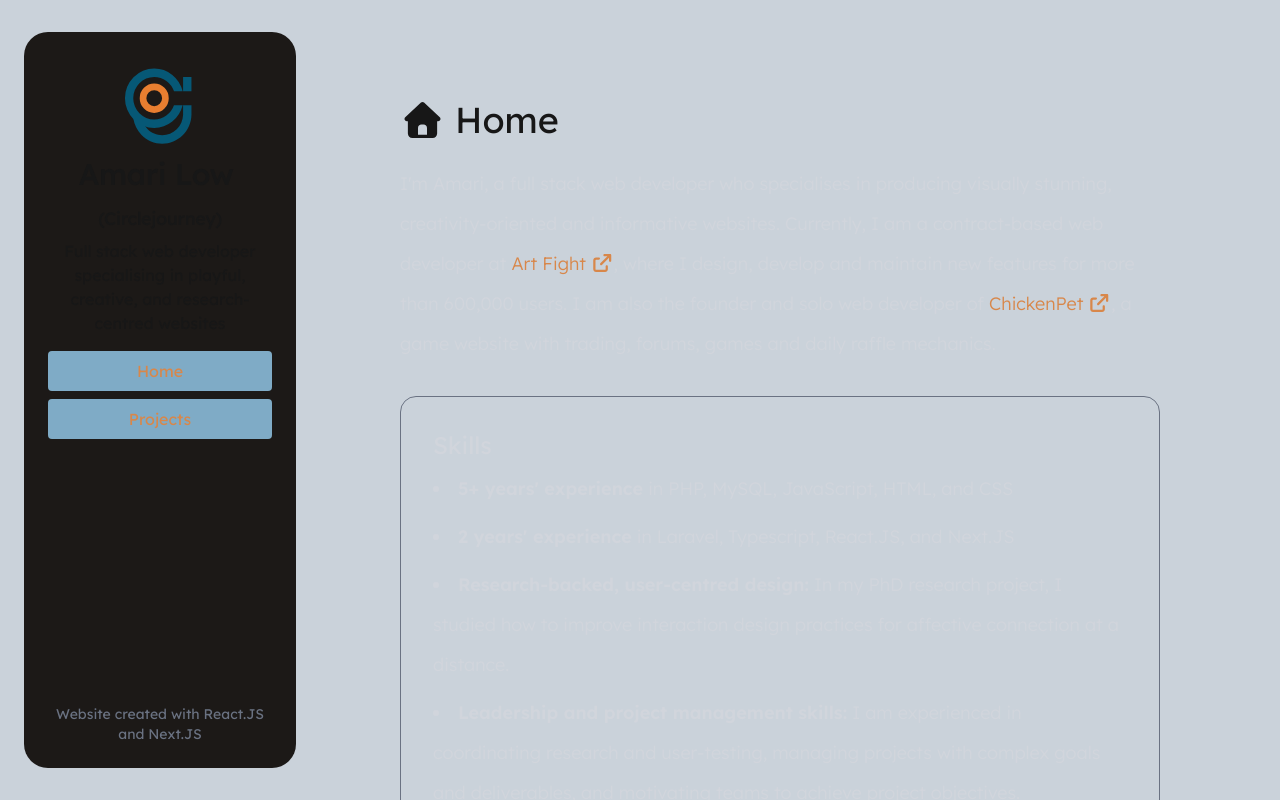
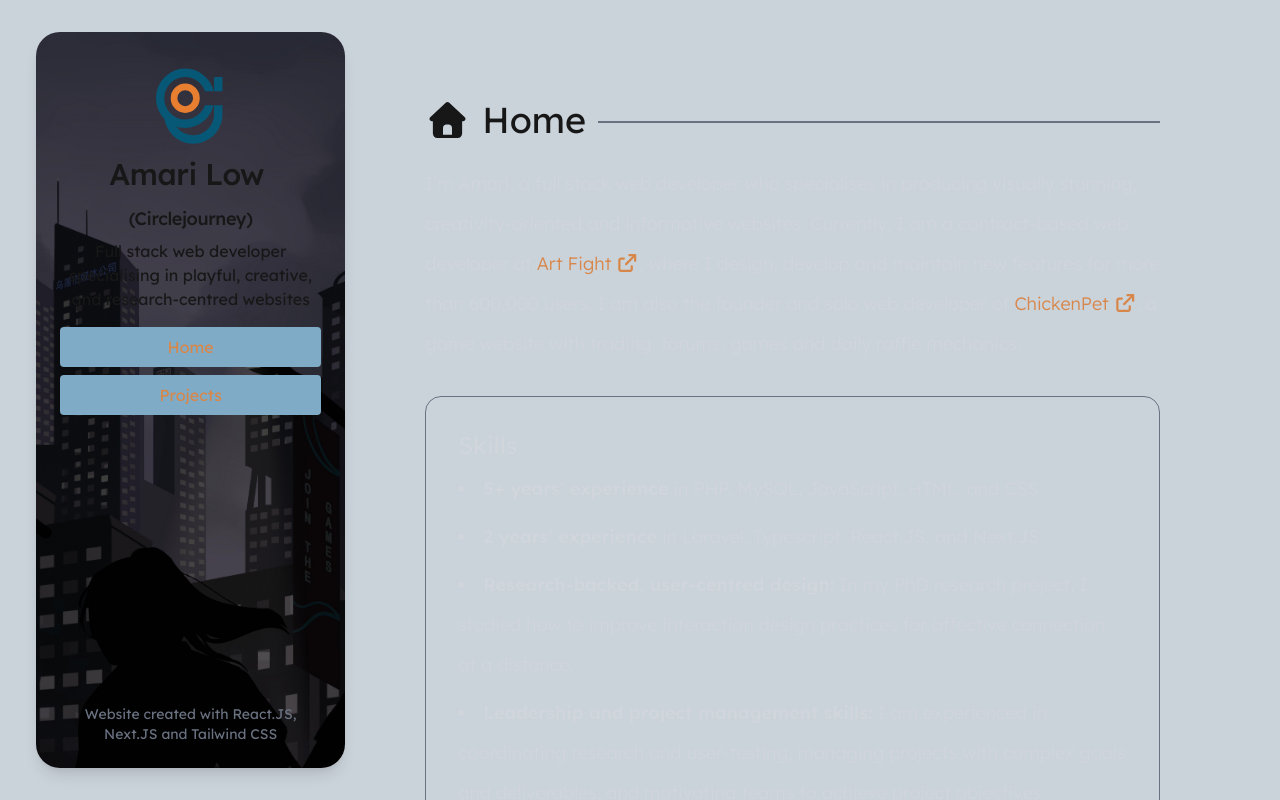
Before and after one commit to circlejourney/web-portfolio, a Next.js app: page / in a window 1280 px wide. Built offline with nearby package versions, Linux system fonts and the light colour scheme.

Commit message:
Add sidebar and header styling

```diff
--- a/src/app/globals.css
+++ b/src/app/globals.css
@@ -34,3 +34,9 @@ a {
 .bg-accent {
   background-color: var(--accent-bg);
 }
+
+#sidebar {
+  background-image: url(/city.jpg);
+  background-size: cover;
+  background-position: center;
+}
--- a/src/app/page.tsx
+++ b/src/app/page.tsx
@@ -10,6 +10,7 @@ import ProjectPanel from "../components/ProjectPanel";
 import projectList from "../data/projectList";
 import { FontAwesomeIcon } from "@fortawesome/react-fontawesome";
 import { faArrowUpRightFromSquare, faHouse, faList } from "@fortawesome/free-solid-svg-icons";
+import Header from "../components/Header";
 
 export default function Home() {
 
@@ -18,9 +19,9 @@ export default function Home() {
   return (
       <main className="flex h-screen w-full flex-col md:flex-row items-stretch justify-between md:items-start">
 
-        <div className="w-full md:w-1/4 md:h-screen py-8 text-center px-6">
+        <div className="w-auto md:w-1/4 md:h-screen py-8 mx-9 md:mr-0 text-center">
 
-          <div className="h-full bg-stone-900 p-6 flex flex-col justify-between rounded-top-5xl rounded-3xl">
+          <div id="sidebar" className="h-full w-full p-6 flex flex-col justify-between rounded-top-5xl rounded-3xl shadow-lg">
             <div>
               <Image
                 src="/cj.svg"
@@ -53,19 +54,17 @@ export default function Home() {
             </div>
 
             <div className="text-sm text-gray-500 pt-3 text-center">
-              Website created with React.JS and Next.JS
+              Website created with React.JS, Next.JS and Tailwind CSS
             </div>
           </div>
 
         </div>
 
-        <div id="scrollable" className="md:h-screen md:overflow-y-auto py-10 pl-20 pr-30 xs:w-full md:w-3/4 text-lg/10">
+        <div id="scrollable" className="md:h-screen md:overflow-y-auto md:py-10 pl-20 pr-30 xs:w-full md:w-3/4 text-lg/10">
 
           <div id="home" className="font-normal md:flex-row my-15">
 
-            <h2 className="text-4xl mb-6">
-              <FontAwesomeIcon icon={faHouse}/> Home
-            </h2>
+            <Header icon={faHouse} header={"Home"}/>
 
             <div>
               <p className="font-light text-gray-300">
@@ -103,9 +102,9 @@ export default function Home() {
 
 
           <div id="projects" className="font-normal md:flex-row my-15">
-            <h2 className="text-4xl mb-4">
-              <FontAwesomeIcon icon={faList}/> Projects
-            </h2>
+
+            <Header icon={faList} header={"Projects"}/>
+
             Here are some projects.
             <div className="py-4">
               {projectList.map((project) => <Project project={project} setProject={setProject}/>)}
--- /dev/null
+++ b/src/components/Header.tsx
@@ -0,0 +1,10 @@
+import { IconProp } from "@fortawesome/fontawesome-svg-core";
+import { FontAwesomeIcon } from "@fortawesome/react-fontawesome";
+import React from "react";
+
+export default function Header({header, icon}: {header: string, icon: IconProp}) {
+    return( <h2 className="text-4xl mb-6 flex items-center gap-3">
+        <FontAwesomeIcon icon={icon}/> {header}
+        <hr className="flex-1 border border-gray-500 mt-1"/>
+    </h2>);
+}
```
Also changed, not shown: public/city.jpg (added).
